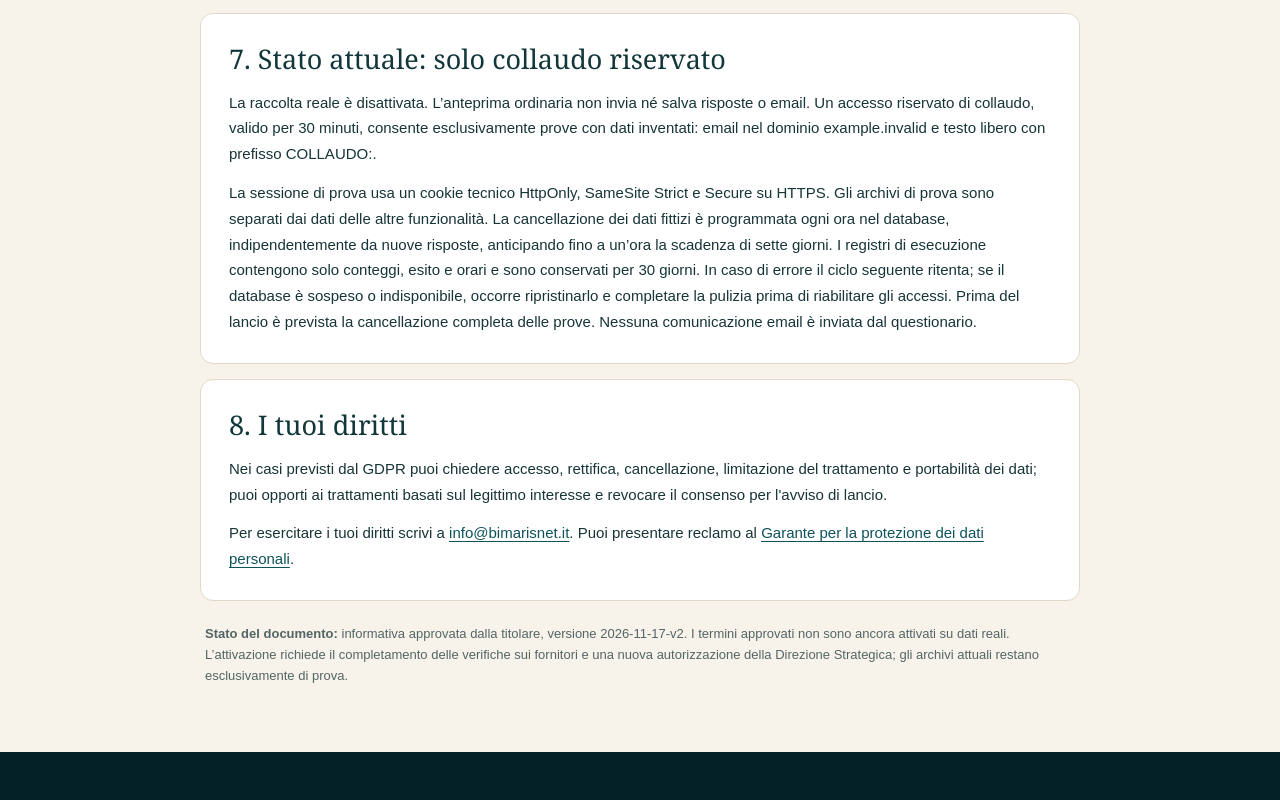
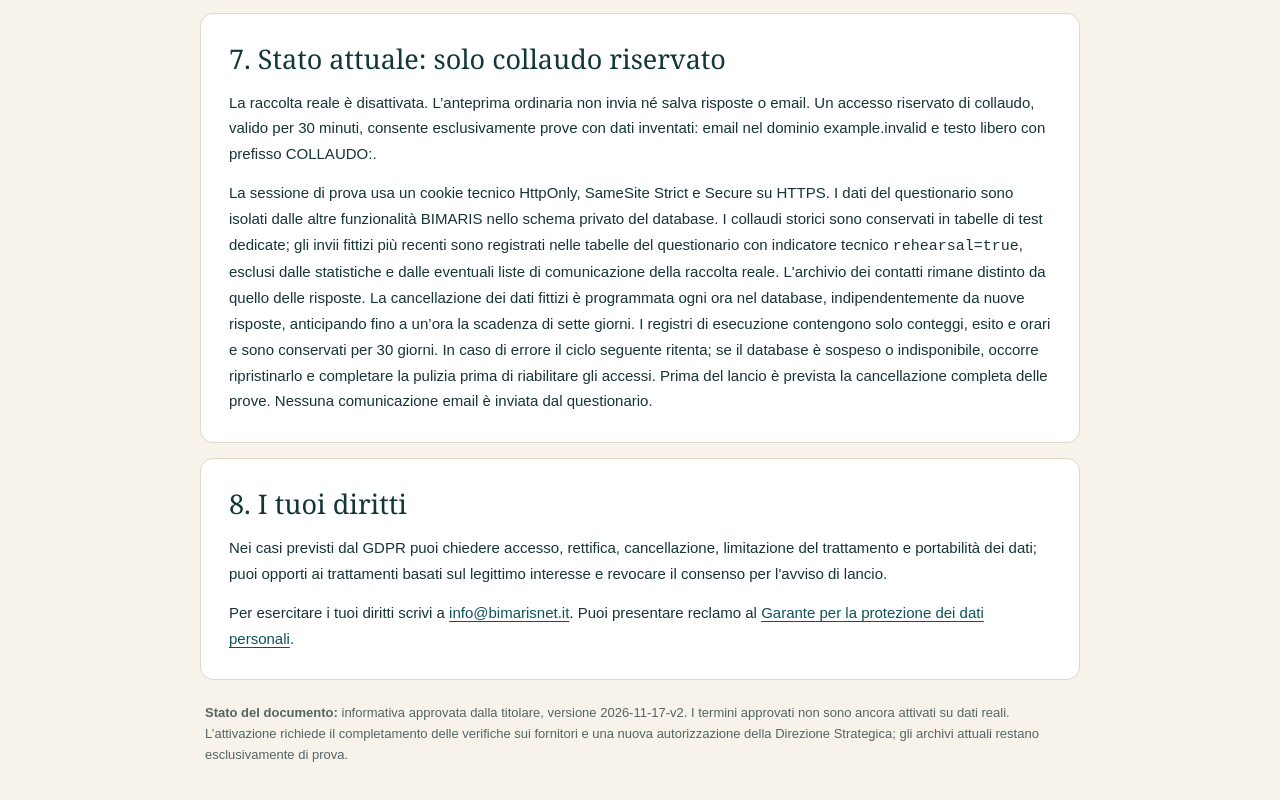
Before and after one commit to giovannibrunetto/bimaris-platform, a Next.js app in the folder apps/web/: page /privacy-questionario in a window 1280 px wide. Shown: the part 2560-3360 px from the top of the page. Before the commit the page ends 3312 px from the top, so only its background shows below. Built offline with nearby package versions, Linux system fonts and the light colour scheme.

Commit message:
docs(privacy): clarify existing rehearsal isolation within approved questionnaire notice

```diff
--- a/apps/web/app/privacy-questionario/page.tsx
+++ b/apps/web/app/privacy-questionario/page.tsx
@@ -67,7 +67,7 @@ export default function PrivacyQuestionarioPage() {
       <section aria-labelledby="survey-test">
         <h2 id="survey-test">7. Stato attuale: solo collaudo riservato</h2>
         <p>La raccolta reale è disattivata. L’anteprima ordinaria non invia né salva risposte o email. Un accesso riservato di collaudo, valido per 30 minuti, consente esclusivamente prove con dati inventati: email nel dominio example.invalid e testo libero con prefisso COLLAUDO:.</p>
-        <p>La sessione di prova usa un cookie tecnico HttpOnly, SameSite Strict e Secure su HTTPS. Gli archivi di prova sono separati dai dati delle altre funzionalità. La cancellazione dei dati fittizi è programmata ogni ora nel database, indipendentemente da nuove risposte, anticipando fino a un’ora la scadenza di sette giorni. I registri di esecuzione contengono solo conteggi, esito e orari e sono conservati per 30 giorni. In caso di errore il ciclo seguente ritenta; se il database è sospeso o indisponibile, occorre ripristinarlo e completare la pulizia prima di riabilitare gli accessi. Prima del lancio è prevista la cancellazione completa delle prove. Nessuna comunicazione email è inviata dal questionario.</p>
+        <p>La sessione di prova usa un cookie tecnico HttpOnly, SameSite Strict e Secure su HTTPS. I dati del questionario sono isolati dalle altre funzionalità BIMARIS nello schema privato del database. I collaudi storici sono conservati in tabelle di test dedicate; gli invii fittizi più recenti sono registrati nelle tabelle del questionario con indicatore tecnico <code>rehearsal=true</code>, esclusi dalle statistiche e dalle eventuali liste di comunicazione della raccolta reale. L'archivio dei contatti rimane distinto da quello delle risposte. La cancellazione dei dati fittizi è programmata ogni ora nel database, indipendentemente da nuove risposte, anticipando fino a un’ora la scadenza di sette giorni. I registri di esecuzione contengono solo conteggi, esito e orari e sono conservati per 30 giorni. In caso di errore il ciclo seguente ritenta; se il database è sospeso o indisponibile, occorre ripristinarlo e completare la pulizia prima di riabilitare gli accessi. Prima del lancio è prevista la cancellazione completa delle prove. Nessuna comunicazione email è inviata dal questionario.</p>
       </section>
 
       <section aria-labelledby="survey-rights">
```
